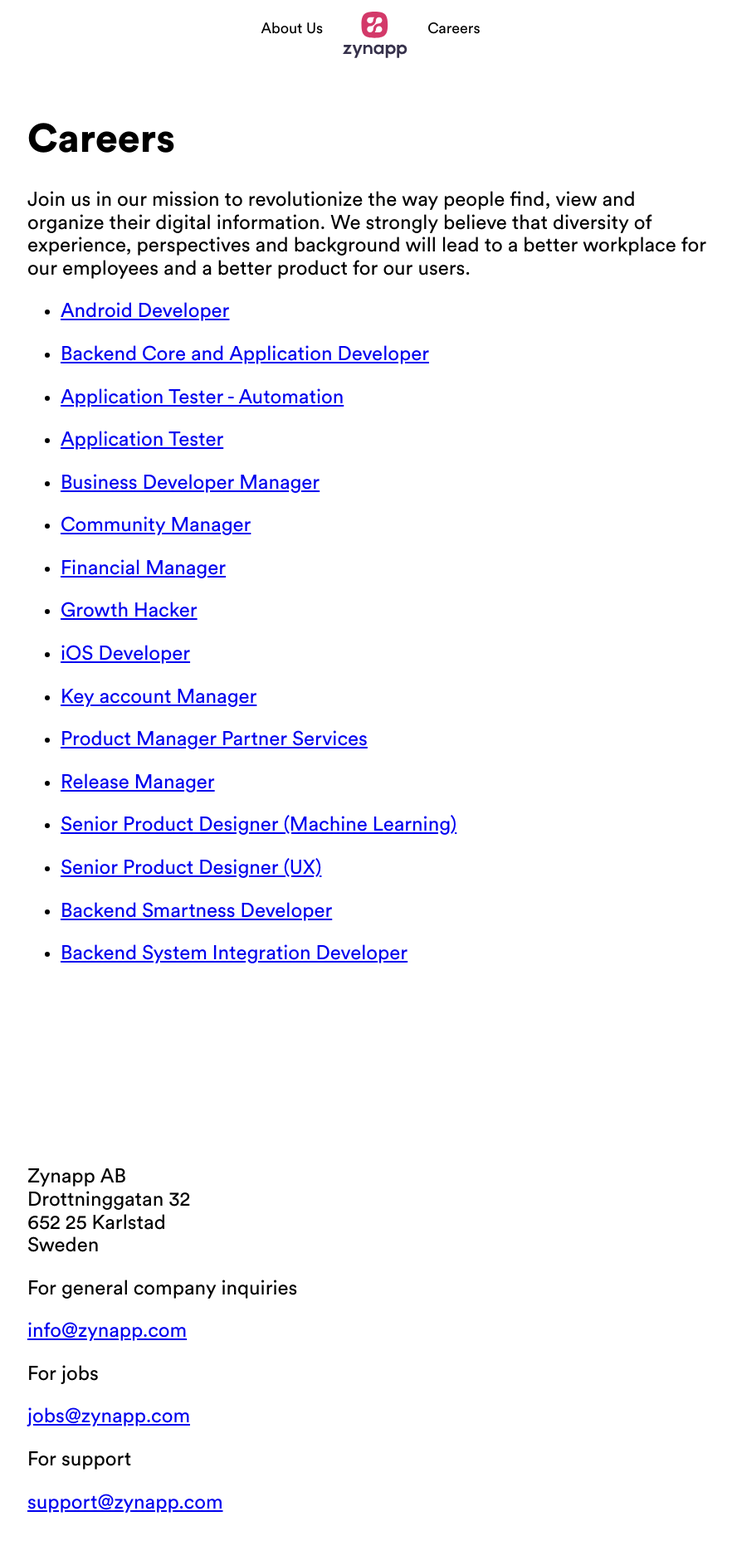
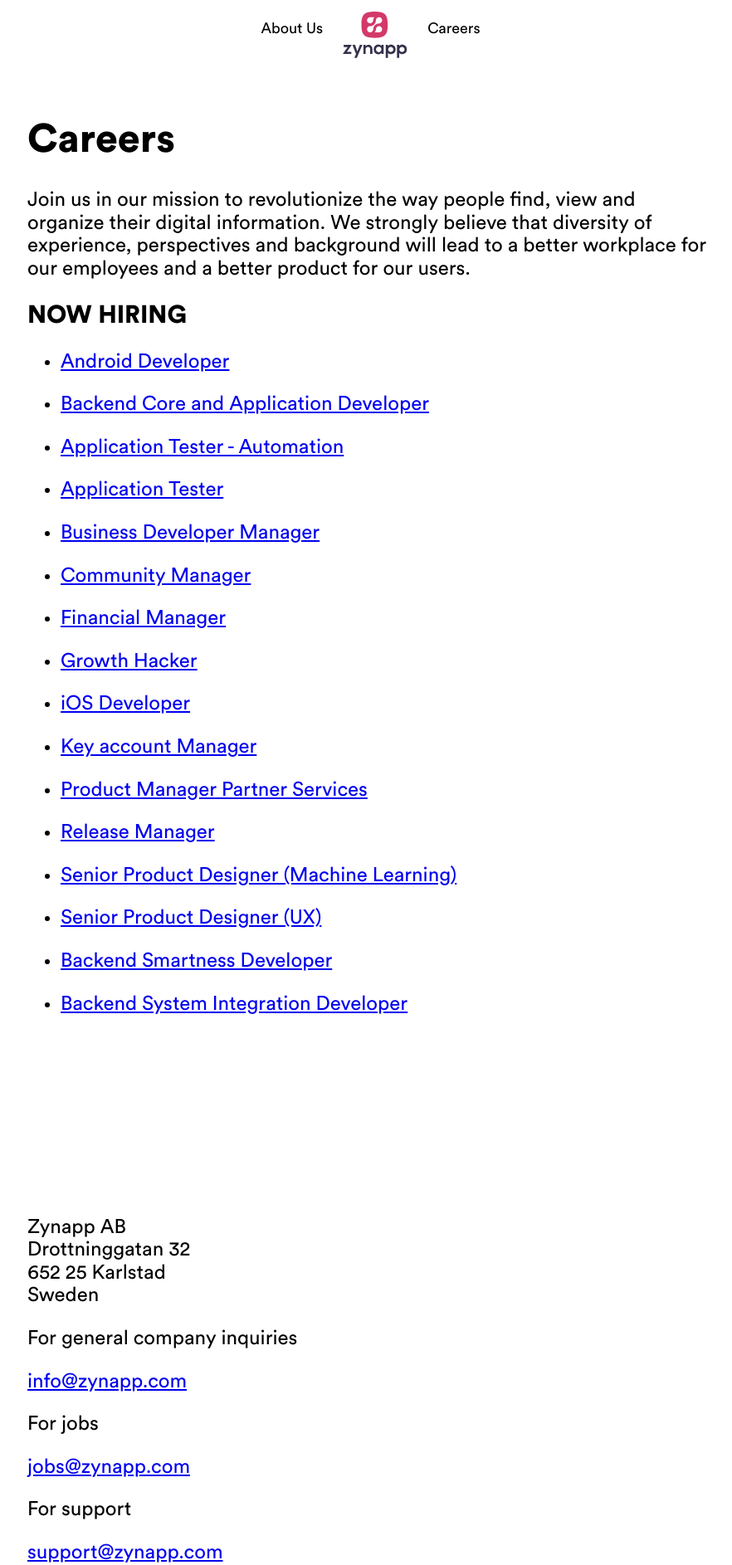
Before and after one commit to kristoffernolgren/zynapp, a Jekyll site: the page built from index.html, in a window 1280 px wide. Shown: the whole page at 83% size, without its empty margins (192-1074 px from the left). Built offline with Jekyll 4.4.1, drawn with Linux system fonts in a browser that asks for light colours; before the commit the page ends 1825 px from its top, so only the background shows below that.

Commit message:
listHeader

```diff
--- a/assets/sass/base/_root.scss
+++ b/assets/sass/base/_root.scss
@@ -41,6 +41,10 @@
 }
 
 
+.listHeader {
+	font-size: 30px
+}
+
 @font-face {
 	font-family:CircularStd;
 	src: url(/assets/fonts/CircularStd-Book.otf);
--- a/index.html
+++ b/index.html
@@ -3,6 +3,7 @@
 ---
 <h1>Careers</h1>
 <p>Join us in our mission to revolutionize the way people find, view and organize their digital information. We strongly believe that diversity of experience, perspectives and background will lead to a better workplace for our employees and a better product for our users.</p>
+<h2 class="listHeader">NOW HIRING</h2>
 <ul class="jobs">
   {% for job in site.jobs %}
     <li>
```
